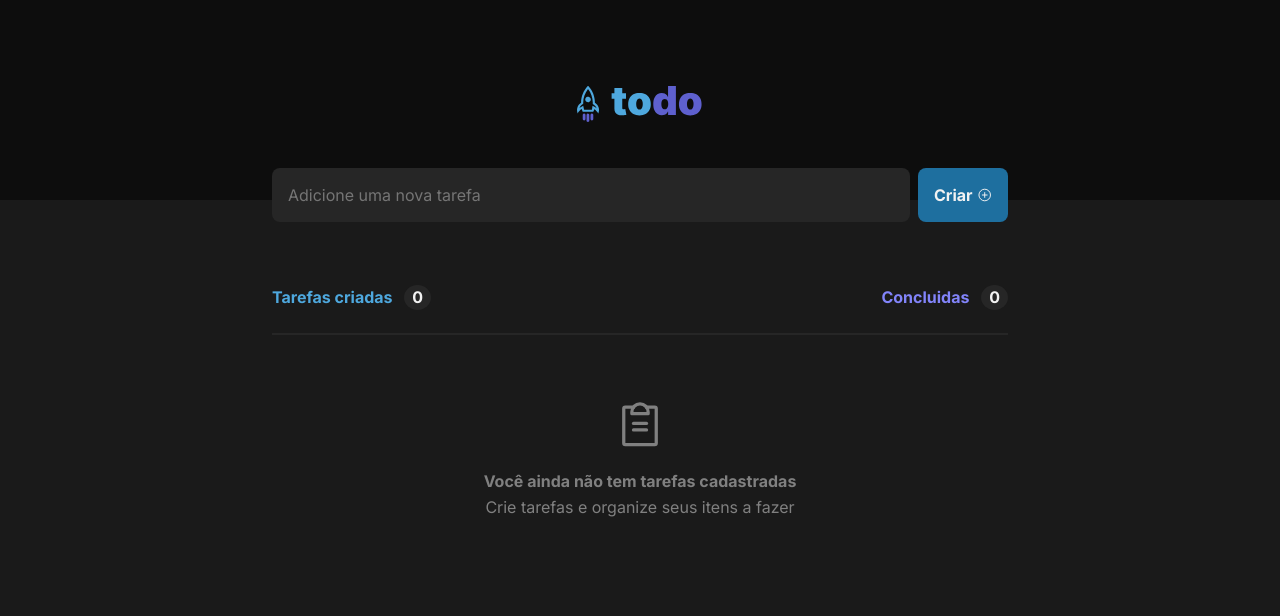
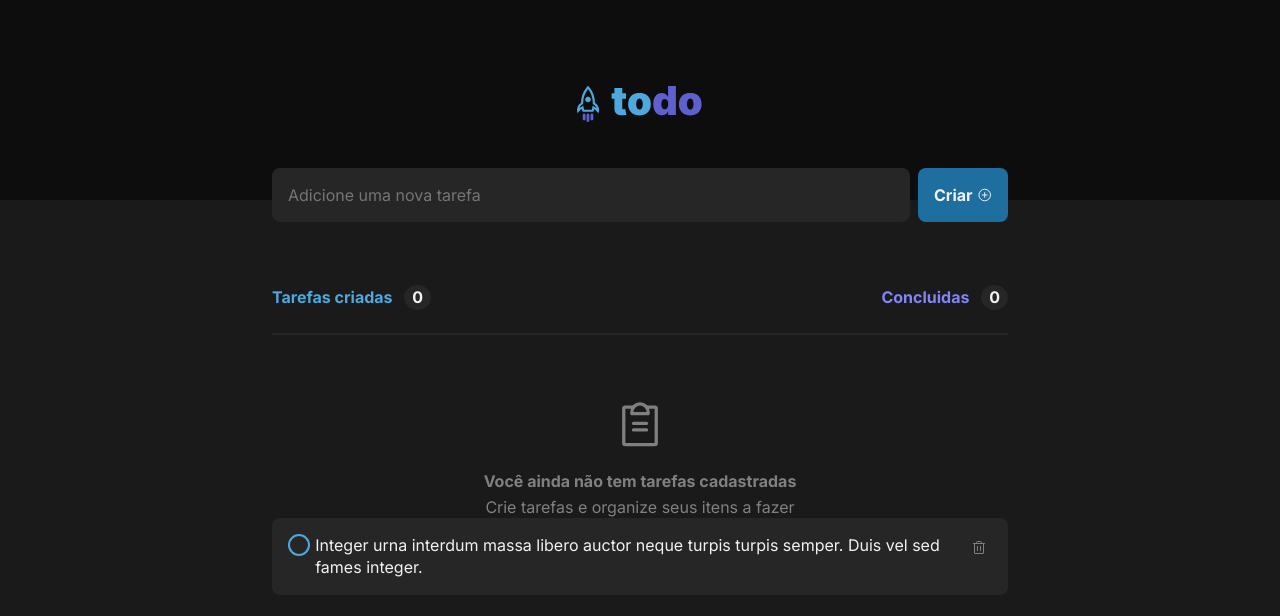
Before and after one commit to MaykonFranchini/ToDo-List, a React (Vite) app: page / in a window 1280 px wide. Shown: the top 616 px of the page. Built offline with nearby package versions, Linux system fonts and the light colour scheme.

Commit message:
TaskItem component styled

```diff
--- a/src/components/Input.module.css
+++ b/src/components/Input.module.css
@@ -35,6 +35,7 @@ form button[type=submit] {
   align-items: center;
   justify-content: center;
 
+  cursor: pointer;
   transition: background-color 0.1s;
 }
 form button[type=submit] > svg {
--- a/src/components/TaskBox.module.css
+++ b/src/components/TaskBox.module.css
@@ -12,7 +12,7 @@
   border-bottom: 2px solid var(--gray-500);
 }
 
-.taskbox span {
+.taskbox .taskCount {
   font-weight: bold;
   color: var(--gray-100);
   padding: .15rem .5rem;
--- a/src/components/TaskBox.tsx
+++ b/src/components/TaskBox.tsx
@@ -1,12 +1,13 @@
 import styles from './TaskBox.module.css';
 import { ClipboardText } from 'phosphor-react'
+import { TaskItem } from './TaskItem';
 
 export function TaskBox() {
   return (
     <div className={styles.taskbox}>
       <header>
-        <p className={styles.totalTasks}>Tarefas criadas <span>0</span></p>
-        <p className={styles.doneTasks}>Concluidas <span>0</span></p>
+        <p className={styles.totalTasks}>Tarefas criadas <span className={styles.taskCount}>0</span></p>
+        <p className={styles.doneTasks}>Concluidas <span className={styles.taskCount}>0</span></p>
       </header>
 
       <div className={styles.emptyTasksBox}>
@@ -14,6 +15,8 @@ export function TaskBox() {
         <strong>Você ainda não tem tarefas cadastradas</strong>
         <p>Crie tarefas e organize seus itens a fazer</p>
       </div>
+
+      <TaskItem />
     </div>
   )
 }
--- /dev/null
+++ b/src/components/TaskItem.module.css
@@ -0,0 +1,94 @@
+.taskList {
+  display: flex;
+  align-items: flex-start;
+  justify-content: space-between;
+  background: var(--gray-500);
+  padding: 1rem;
+  border-radius: 8px;
+
+}
+
+.deleteIcon {
+  padding: 5px;
+  background: transparent;
+  color: var(--gray-300);
+  cursor: pointer;
+  border-radius: 4px;
+  font-weight: bold;
+}
+
+.deleteIcon:hover {
+  background: var(--gray-400);
+  color: var(--danger);
+}
+
+.taskList input {
+  position: absolute;
+  opacity: 0;
+  cursor: pointer;
+  height: 0;
+  width: 0;
+}
+label {
+  display: block;
+  position: relative;
+  padding-left: 1.7rem;
+
+}
+.taskCheckbox {
+  position: absolute;
+  top: 0px;
+  left: 0;
+  height: 22px;
+  width: 22px;
+  border-radius: 50%;
+  background-color: transparent;
+  border: 2px solid var(--blue);
+}
+
+.taskCheckbox:hover {
+  background: var(--gray-600);
+  border-color: var(--blue-dark);
+}
+
+.taskCheckbox:after {
+  content: "";
+  position: absolute;
+  display: none;
+}
+
+label > input:checked ~ .taskCheckbox:after {
+  display: block;
+}
+
+input[type="checkbox"]:checked + p {
+  text-decoration:line-through;
+  color: var(--gray-300);
+}
+
+label > input:checked ~ .taskCheckbox {
+  background: var(--purple-dark);
+  border-color: transparent;
+}
+
+label > input:checked ~ .taskCheckbox:hover {
+  background: var(--purple);
+
+}
+
+label .taskCheckbox:after {
+  left: 6px;
+  top: 2px;
+  width: 4px;
+  height: 8px;
+  border: solid white;
+  border-width: 0 3px 3px 0;
+  -webkit-transform: rotate(45deg);
+  -ms-transform: rotate(45deg);
+  transform: rotate(45deg);
+
+}
+
+label, .taskCheckbox {
+  cursor: pointer;
+}
--- /dev/null
+++ b/src/components/TaskItem.tsx
@@ -0,0 +1,18 @@
+import { Trash, Check } from 'phosphor-react';
+import styles from './TaskItem.module.css'
+export function TaskItem() {
+  return (
+    <div className={styles.taskList}>
+      <div>
+        <label htmlFor="task">
+          <input type="checkbox" id='task' />
+          <p>Integer urna interdum massa libero auctor neque turpis turpis semper. Duis vel sed fames integer.</p>
+          <span className={styles.taskCheckbox}></span>
+        </label>
+      </div>
+      <span className={styles.deleteIcon}>
+        <Trash size={16} />
+      </span>
+    </div>
+  )
+}
```
